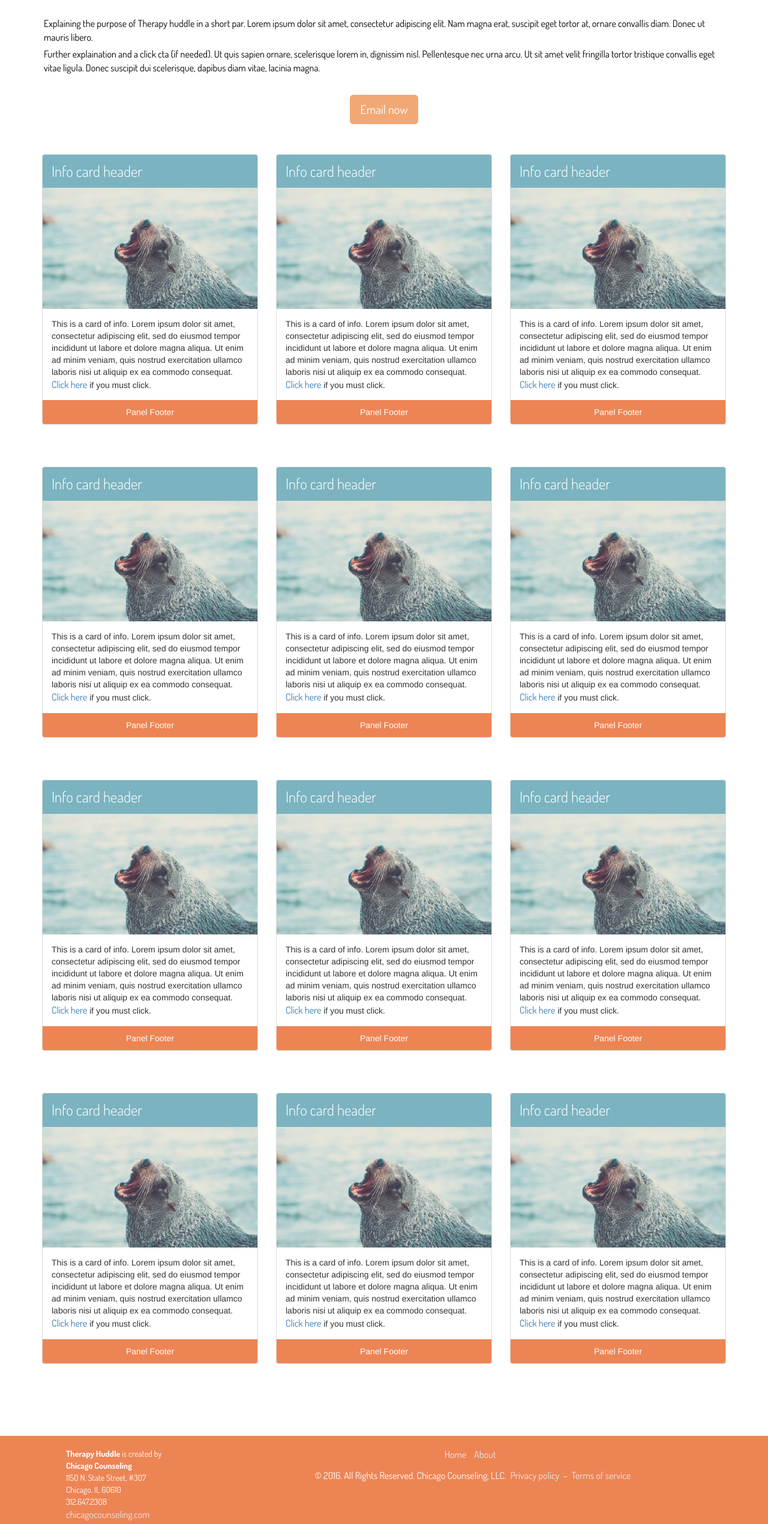
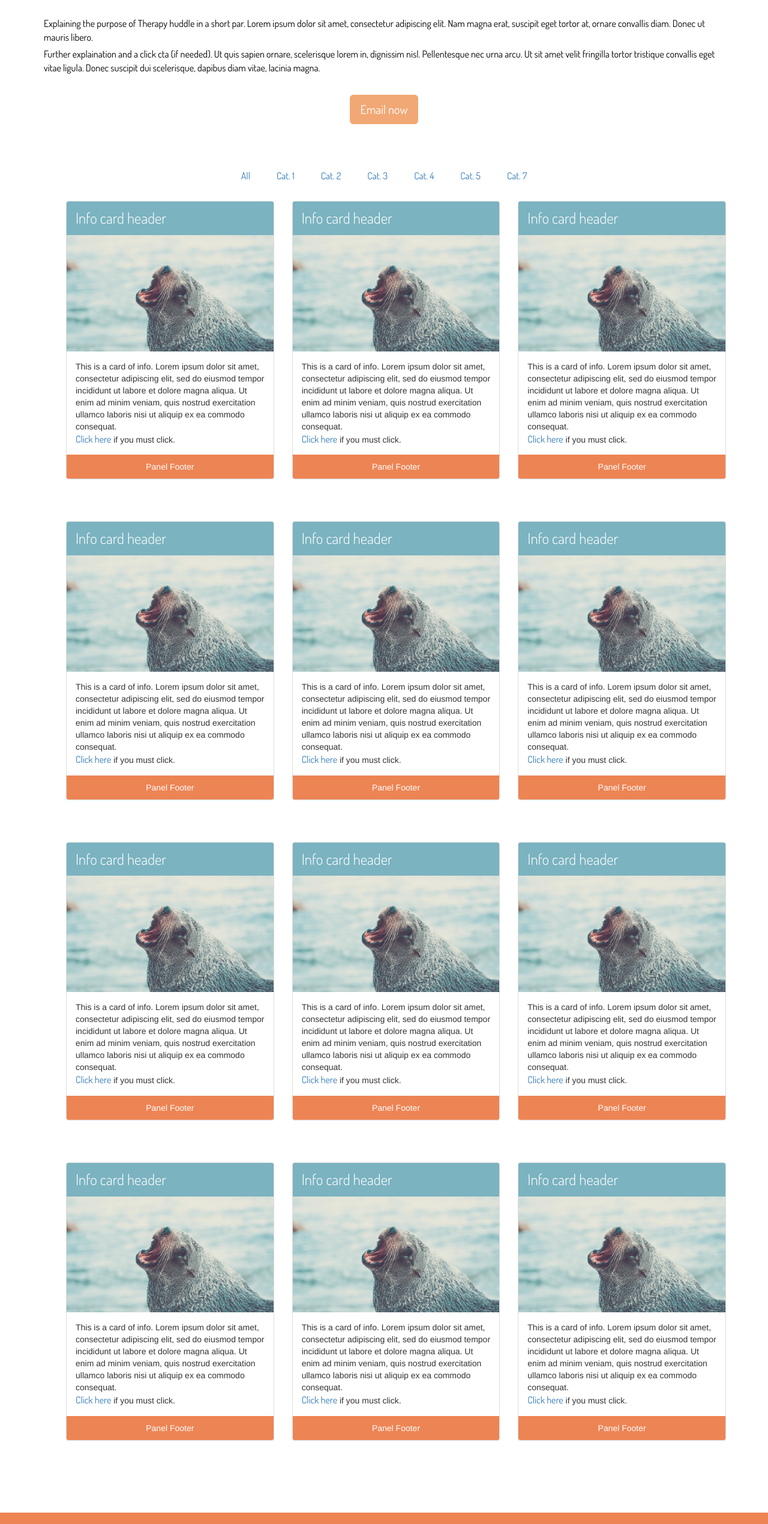
Before and after one commit to LeonFry/therapy.huddle.static, a plain HTML site: page index.html in a window 1280 px wide. Shown: the part 259-2800 px from the top of the page at 60% size. Drawn offline with Linux system fonts and the light colour scheme.

Commit message:
Added sorting framework

```diff
--- a/css/style.css
+++ b/css/style.css
@@ -382,6 +382,23 @@
 .provider-info_image img {
 	width: 100%;
 }
+.card-sorter {
+	text-align: center;
+}
+.card-sorter_menu {
+	list-style: none;
+	font-family: 'Dosis', sans-serif;
+	font-size: 20px;
+	padding-left: 0;
+
+}
+.card-sorter_menu li {
+	display: inline-block;
+	padding: 20px;
+}
+#sorter ul {
+	list-style: none;
+}
 
 /** Datepicker custom styles **/
 .datepicker table tr td.day:hover {
--- a/index.html
+++ b/index.html
@@ -16,7 +16,8 @@
   <!-- Bootstrap core CSS and JS -->
   <link href="css/bootstrap.min.css" rel="stylesheet">
   <script src="js/bootstrap.min.js"></script>
-
+  <!-- Other JS -->
+  <script type="text/javascript" src="js/sorter.js"></script>
   <!-- Custom styles for this template -->
   <link href="css/style.css" rel="stylesheet">
 
@@ -144,7 +145,22 @@
   </section>
   <section class="container card-section">
     <div class="row">
-    <div class="col-md-4 panel-group">
+      <div class="card-sorter">
+        <ul class="card-sorter_menu" id="filter">
+          <li><a href="#" class="current">All</a></li>
+          <li><a href="#" class="cat.1"> Cat. 1</a></li>
+          <li><a href="#" class="cat.2"> Cat. 2</a></li>
+          <li><a href="#" class="cat.3"> Cat. 3</a></li>
+          <li><a href="#" class="cat.4"> Cat. 4</a></li>
+          <li><a href="#" class="cat.5"> Cat. 5</a></li>
+          <li><a href="#" class="cat.6"> Cat. 7</a></li>
+        </ul>
+      </div>
+    </div>
+    <div class="row" id="sorter">
+      <ul>
+        <li>
+    <div class="col-md-4 panel-group cat.1 cat.5">
       <div class="panel panel-default panel_provider-info">
         <div class="panel-heading">Info card header</div>
         <div class="provider-info_image">
@@ -154,7 +170,9 @@
         <div class="panel-footer">Panel Footer</div>
       </div>
     </div>
-    <div class="col-md-4 panel-group">
+    </li>
+    <li>
+    <div class="col-md-4 panel-group cat.2 cat.1 cat.6">
       <div class="panel panel-default panel_provider-info">
         <div class="panel-heading">Info card header</div>
         <div class="provider-info_image">
@@ -164,7 +182,9 @@
         <div class="panel-footer">Panel Footer</div>
       </div>
     </div>
-    <div class="col-md-4 panel-group">
+    </li>
+    <li>
+    <div class="col-md-4 panel-group cat.3 cat.5">
       <div class="panel panel-default panel_provider-info">
         <div class="panel-heading">Info card header</div>
         <div class="provider-info_image">
@@ -174,7 +194,9 @@
         <div class="panel-footer">Panel Footer</div>
       </div>
     </div>
-    <div class="col-md-4 panel-group">
+    </li>
+    <li>
+    <div class="col-md-4 panel-group cat.4 cat.1">
       <div class="panel panel-default panel_provider-info">
         <div class="panel-heading">Info card header</div>
         <div class="provider-info_image">
@@ -184,7 +206,9 @@
         <div class="panel-footer">Panel Footer</div>
       </div>
     </div>
-    <div class="col-md-4 panel-group">
+    </li>
+    <li>
+    <div class="col-md-4 panel-group cat.5">
       <div class="panel panel-default panel_provider-info">
         <div class="panel-heading">Info card header</div>
         <div class="provider-info_image">
@@ -194,7 +218,9 @@
         <div class="panel-footer">Panel Footer</div>
       </div>
     </div>
-    <div class="col-md-4 panel-group">
+    </li>
+    <li>
+    <div class="col-md-4 panel-group cat.6 cat.1 cat.2">
       <div class="panel panel-default panel_provider-info">
         <div class="panel-heading">Info card header</div>
         <div class="provider-info_image">
@@ -204,7 +230,9 @@
         <div class="panel-footer">Panel Footer</div>
       </div>
     </div>
-    <div class="col-md-4 panel-group">
+    </li>
+    <li>
+    <div class="col-md-4 panel-group cat.4 cat.5">
       <div class="panel panel-default panel_provider-info">
         <div class="panel-heading">Info card header</div>
         <div class="provider-info_image">
@@ -214,7 +242,9 @@
         <div class="panel-footer">Panel Footer</div>
       </div>
     </div>
-    <div class="col-md-4 panel-group">
+    </li>
+    <li>
+    <div class="col-md-4 panel-group cat.2 cat.6">
       <div class="panel panel-default panel_provider-info">
         <div class="panel-heading">Info card header</div>
         <div class="provider-info_image">
@@ -224,7 +254,9 @@
         <div class="panel-footer">Panel Footer</div>
       </div>
     </div>
-    <div class="col-md-4 panel-group">
+    </li>
+    <li>
+    <div class="col-md-4 panel-group cat.3 cat.5">
       <div class="panel panel-default panel_provider-info">
         <div class="panel-heading">Info card header</div>
         <div class="provider-info_image">
@@ -234,7 +266,9 @@
         <div class="panel-footer">Panel Footer</div>
       </div>
     </div>
-    <div class="col-md-4 panel-group">
+    </li>
+    <li>
+    <div class="col-md-4 panel-group cat.1 cat.3 cat.5">
       <div class="panel panel-default panel_provider-info">
         <div class="panel-heading">Info card header</div>
         <div class="provider-info_image">
@@ -244,7 +278,9 @@
         <div class="panel-footer">Panel Footer</div>
       </div>
     </div>
-    <div class="col-md-4 panel-group">
+    </li>
+    <li>
+    <div class="col-md-4 panel-group cat.2 cat.4 cat.6">
       <div class="panel panel-default panel_provider-info">
         <div class="panel-heading">Info card header</div>
         <div class="provider-info_image">
@@ -254,7 +290,9 @@
         <div class="panel-footer">Panel Footer</div>
       </div>
     </div>
-    <div class="col-md-4 panel-group">
+    </li>
+    <li>
+    <div class="col-md-4 panel-group cat.6 cat.3">
       <div class="panel panel-default panel_provider-info">
         <div class="panel-heading">Info card header</div>
         <div class="provider-info_image">
@@ -264,6 +302,8 @@
         <div class="panel-footer">Panel Footer</div>
       </div>
     </div>
+    </li>
+    </ul>
   </div>
   </section>
   <!-- Footer -->
--- /dev/null
+++ b/js/sorter.js
@@ -0,0 +1,23 @@
+$(document).ready(function() {
+  $('ul#filter a').click(function() {
+    $(this).css('outline', 'none');
+    $('ul#filter .current').removeClass('current');
+    $(this).parent().addClass('current');
+
+    var filterVal = $(this).text().toLowerCase().replace(' ', '-');
+
+    if (filterVal == 'all') {
+      $('ul#sorter li.hidden').fadeIn('slow').removeClass('hidden');
+    } else {
+      $('ul#sorter li').each(function() {
+        if (!$(this).hasClass(filterVal)) {
+          $(this).fadeOut('normal').addClass('hidden');
+        } else {
+          $(this).fadeIn('slow').removeClass('hidden');
+        }
+      });
+    }
+
+    return false;
+  });
+});
```
